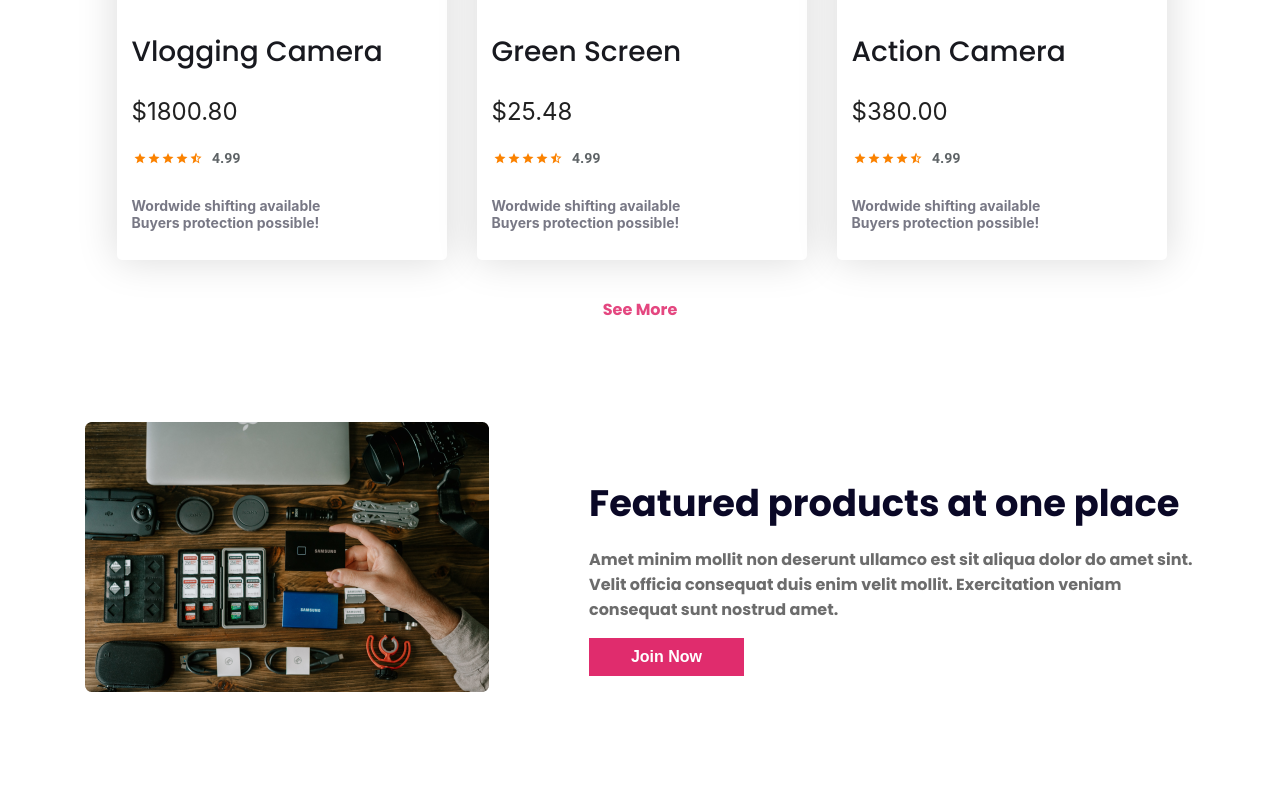
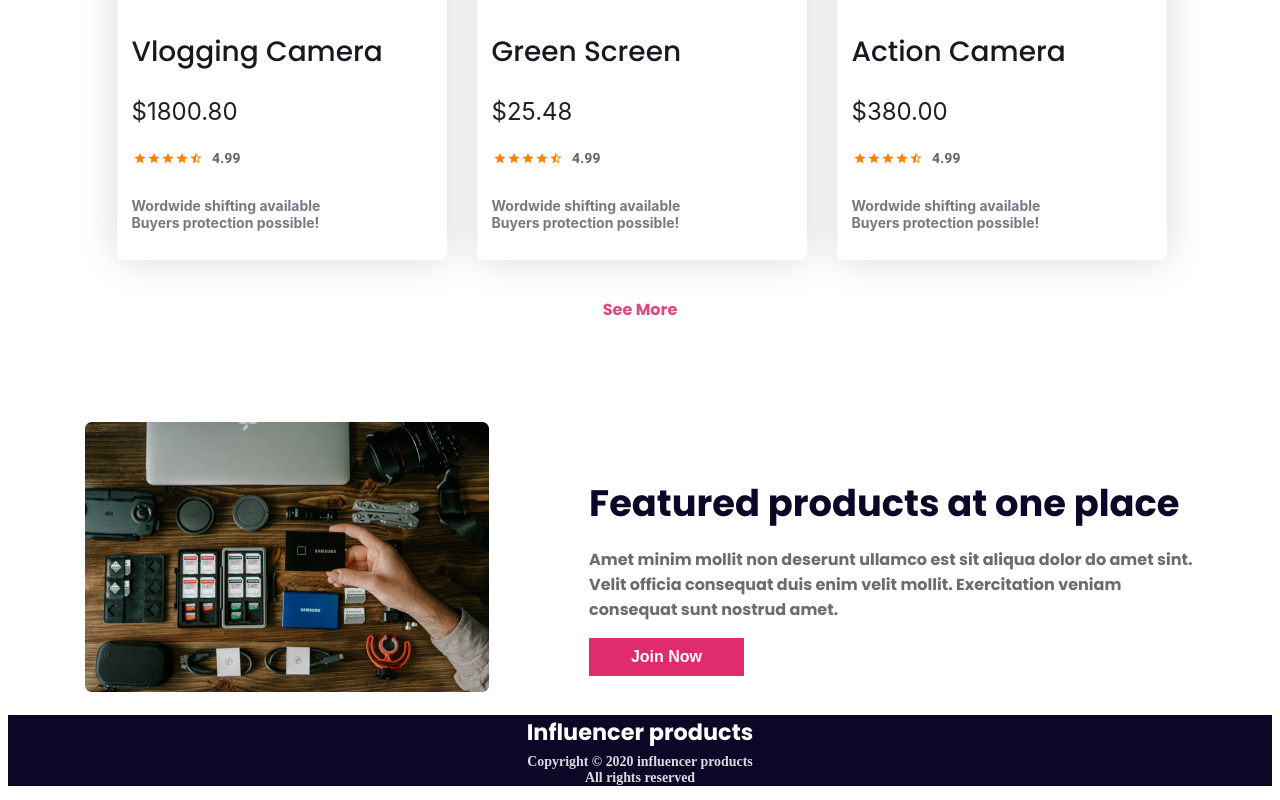
Before and after one commit to jannatOnu/influencer-gear-website, a plain HTML site: page index.html in a window 1280 px wide. Shown: the part 2262-3062 px from the top of the page. Before the commit the page ends 2962 px from the top, so only its background shows below. Drawn offline with Linux system fonts and the light colour scheme.

Commit message:
added the footer section

```diff
--- a/index.html
+++ b/index.html
@@ -346,6 +346,12 @@
 
 
     </main>
-    <footer></footer>
+    <footer >
+
+        <h3 class="foot-h3">Influencer products</h3>
+        <p class="foot-p1">Copyright © 2020  influencer products <br>All rights reserved</p>
+
+
+    </footer>
 </body>
 </html>
--- a/styles/style.css
+++ b/styles/style.css
@@ -172,6 +172,32 @@ font-weight: 700;
 border: none;
 padding: 10px 24px 10px 24px;
 }
+footer{
+max-width: 1530px;
+margin: 0 auto;
+text-align: center;
+background-color:  rgb(10,8,38);
+
+
+}
+.foot-h3{
+  color: rgb(255, 255, 255);
+  font-size: 1.4rem;
+  font-weight: 700;
+  margin-bottom: 3px;
+
+}
+.foot-p1 {
+  color: rgb(217, 219, 225);
+font-family: Manrope;
+font-size: 0.87rem;
+font-weight: 700;
+margin-top: 5px;
+
+
+}
+
+
   @media  screen and (max-width:576px){
     .navbar{
       flex-direction: column;
```
